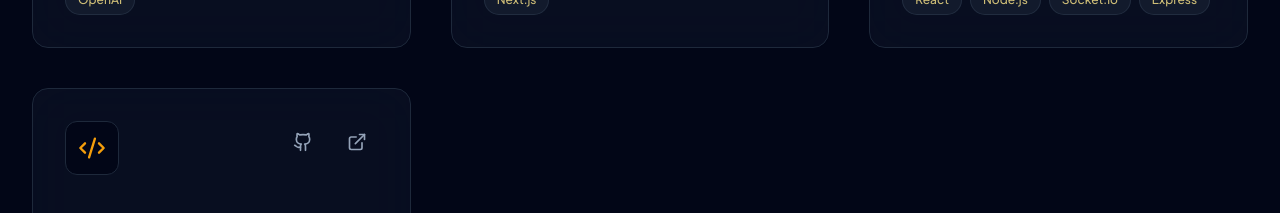
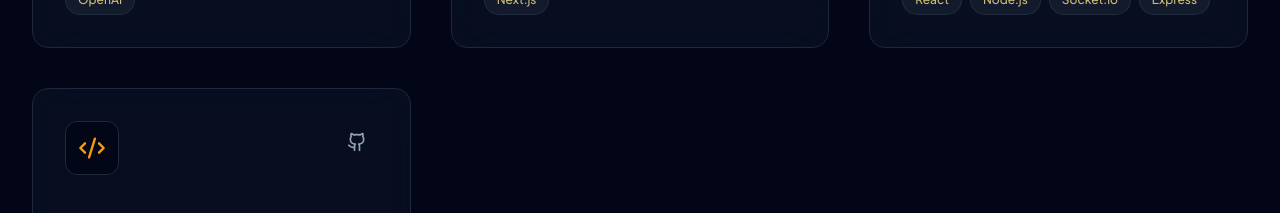
Before and after one commit to deepshekhardas/portfolio, a React (Vite) app in the folder client/: page / in a window 1280 px wide. Shown: the part 3520-3733 px from the top of the page. Built offline with nearby package versions, Linux system fonts and the light colour scheme; a web font is replaced by a local one.

Commit message:
fix: hide broken demo link for restaurant project

```diff
--- a/client/src/components/ProjectCard.tsx
+++ b/client/src/components/ProjectCard.tsx
@@ -79,6 +79,7 @@ const ProjectCard: React.FC<{ project: ProjectProps }> = ({ project }) => {
                         >
                             <Github size={20} />
                         </a>
+                        {project.links.demo && (
                             <a
                                 href={project.links.demo}
                                 target="_blank"
@@ -88,6 +89,7 @@ const ProjectCard: React.FC<{ project: ProjectProps }> = ({ project }) => {
                             >
                                 <ExternalLink size={20} />
                             </a>
+                        )}
                     </div>
                 </div>
 
--- a/client/src/data/config.ts
+++ b/client/src/data/config.ts
@@ -78,7 +78,7 @@ export const PROJECTS = [
         features: ["Responsive Design", "Menu Showcase", "Contact Form", "Animations"],
         links: {
             code: "https://github.com/deepshekhardas/restaurant-saas-website",
-            demo: "https://restaurant-saas-website.netlify.app/",
+            demo: "", // TODO: Add valid live link
         },
     },
 ];
```
Lines whose indentation alone changed are shown as unchanged.
